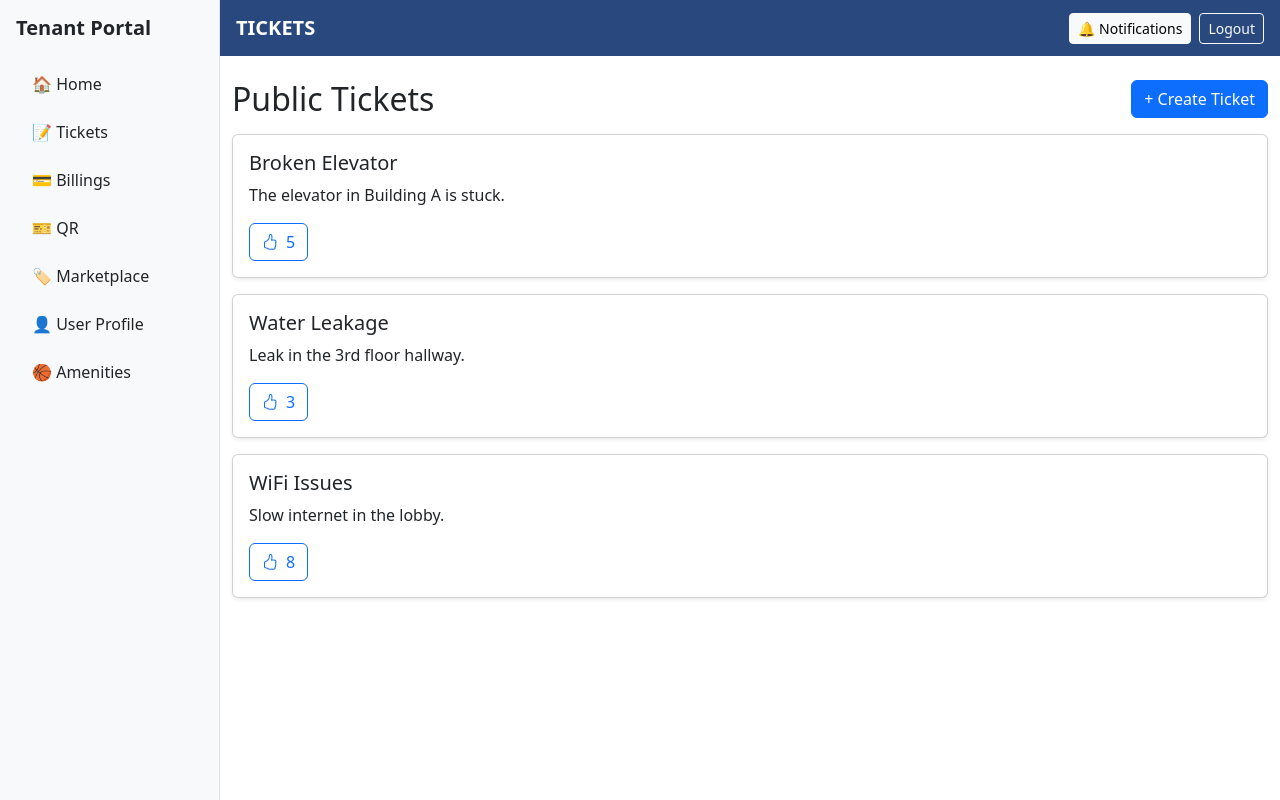
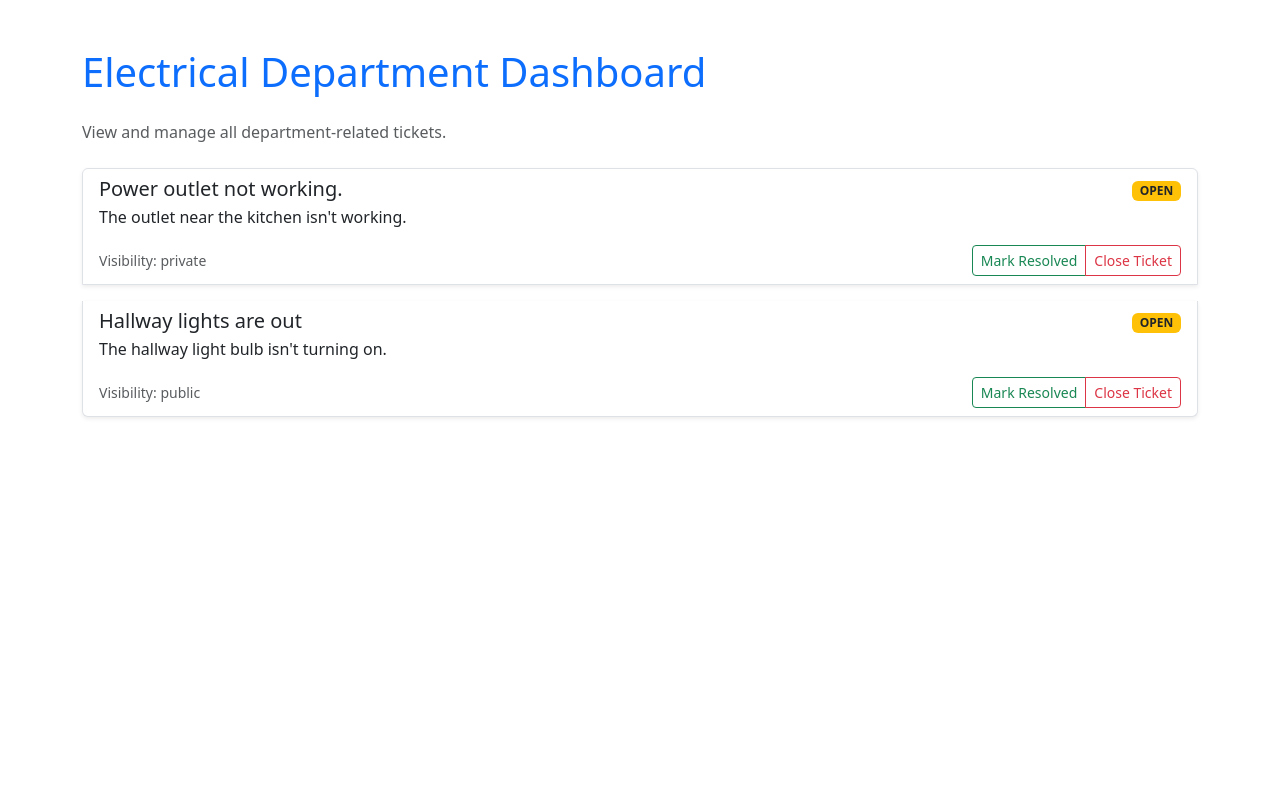
Before and after one commit to NashIvan-cmd/Inventi-Property-Management-System, a React (Vite) app in the folder client/: page / in a window 1280 px wide. Built offline with nearby package versions, Linux system fonts and the light colour scheme.

Commit message:
added electircal dept dashboard

```diff
--- a/client/src/App.tsx
+++ b/client/src/App.tsx
@@ -12,6 +12,7 @@ import MarketplacePage from './Pages/marketplace_page.tsx'
 import AmenitiesPage from './Pages/amenities_page.tsx'
 import TenantProfilePage from './Pages/tenant_profile.tsx'
 import TenantTicketsPage from './Pages/tenant-tickets-page.tsx'
+import ElectricalDashboard from "./Pages/electrical-dashboard.tsx";
 
 function App() {
 
@@ -29,7 +30,8 @@ function App() {
       //<MarketplacePage/>
       //<AmenitiesPage/>
       //<TenantProfilePage/>
-      <TenantTicketsPage/>
+      //<TenantTicketsPage/>
+      <ElectricalDashboard/>
 
   );
 }
--- /dev/null
+++ b/client/src/Pages/electrical-dashboard.tsx
@@ -0,0 +1,117 @@
+import React, { useState } from "react";
+
+interface Ticket {
+  id: number;
+  title: string;
+  description: string;
+  tag: string;
+  visibility: "public" | "private";
+  upvotes: number;
+  status: "open" | "resolved" | "closed";
+}
+
+const ElectricalDashboard: React.FC = () => {
+  // Sample ticket data
+  const [tickets, setTickets] = useState<Ticket[]>([
+    {
+      id: 1,
+      title: "Power outlet not working.",
+      description: "The outlet near the kitchen isn't working.",
+      tag: "Electrical",
+      visibility: "private", // must match lowercase type
+      upvotes: 3,
+      status: "open",
+    },
+    {
+      id: 2,
+      title: "Hallway lights are out",
+      description: "The hallway light bulb isn't turning on.",
+      tag: "Electrical",
+      visibility: "public",
+      upvotes: 22,
+      status: "open",
+    },
+  ]);
+
+  const handleStatusChange = (
+    id: number,
+    newStatus: "open" | "resolved" | "closed"
+  ) => {
+    setTickets((prevTickets) =>
+      prevTickets.map((ticket) =>
+        // if id matches, return ticket with new status, else return ticket
+        ticket.id === id ? { ...ticket, status: newStatus } : ticket
+      )
+    );
+  };
+
+  return (
+    <div className="container mt-5">
+      <h1 className="mb-4 text-primary">Electrical Department Dashboard</h1>
+      <p className="text-muted mb-4">
+        View and manage all department-related tickets.
+      </p>
+
+      {tickets.length === 0 ? (
+        // if no tickets
+        <p className="text-muted">No tickets available.</p>
+      ) : (
+        // else render tickets
+        <div className="list-group">
+          {tickets.map((ticket) => (
+            <div
+              key={ticket.id}
+              className="list-group-item list-group-item-action mb-3 shadow-sm"
+            >
+              <div className="d-flex justify-content-between align-items-center">
+                <h5 className="mb-1">{ticket.title}</h5>
+                <span
+                  className={`badge ${
+                    ticket.status === "open"
+                      ? "bg-warning text-dark"
+                      : ticket.status === "resolved"
+                      ? "bg-success"
+                      : "bg-secondary"
+                  }`}
+                >
+                  {ticket.status.toUpperCase()}
+                </span>
+              </div>
+
+              <p className="mb-1">{ticket.description}</p>
+
+              <div className="d-flex justify-content-between align-items-center mt-3">
+                <small className="text-muted">
+                  Visibility: {ticket.visibility}
+                </small>
+
+                <div className="btn-group">
+                  {ticket.status !== "resolved" && (
+                    <button
+                      className="btn btn-sm btn-outline-success"
+                      onClick={() =>
+                        handleStatusChange(ticket.id, "resolved")
+                      }
+                    >
+                      Mark Resolved
+                    </button>
+                  )}
+                  {ticket.status !== "closed" && (
+                    <button
+                      className="btn btn-sm btn-outline-danger"
+                      onClick={() => handleStatusChange(ticket.id, "closed")}
+                    >
+                      Close Ticket
+                    </button>
+                  )}
+                </div>
+              </div>
+            </div>
+          ))}
+        </div>
+      )}
+    </div>
+  );
+};
+
+export default ElectricalDashboard;
```
